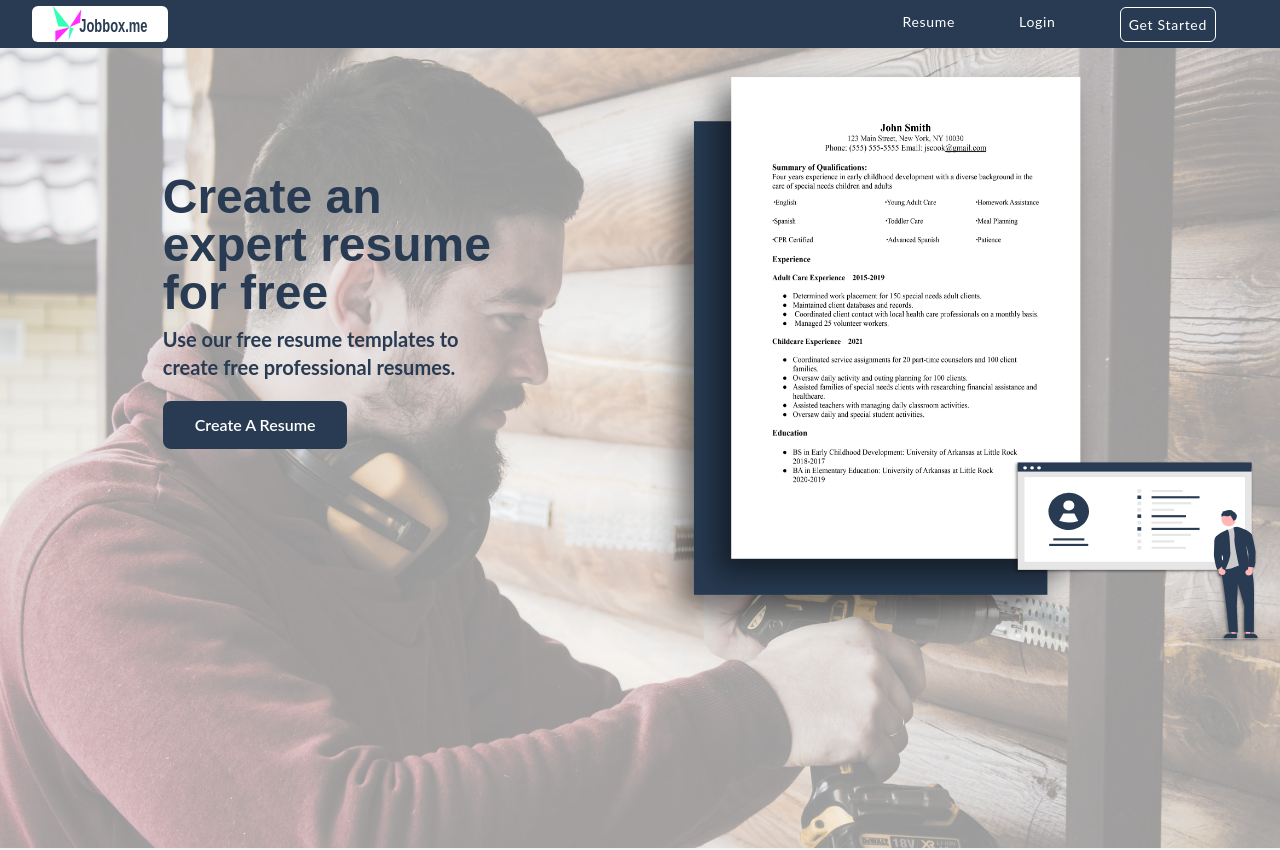
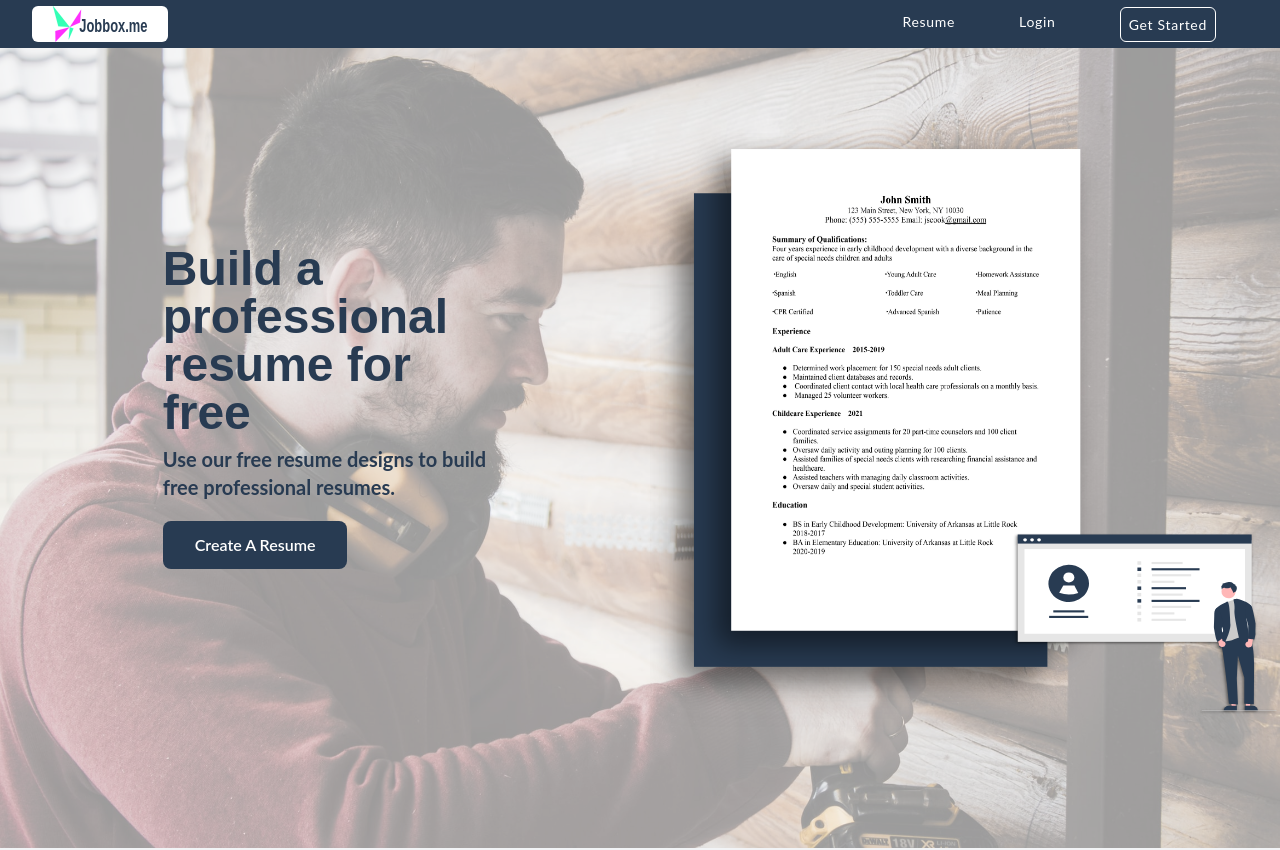
Before and after one commit to gccornejo441/Jobbox, a Next.js app: page / in a window 1280 px wide. Shown: the top 850 px of the page. Built offline with nearby package versions, Linux system fonts and the light colour scheme; no server answers.

Commit message:
fixing padding on image

```diff
--- a/components/main/mainBody.js
+++ b/components/main/mainBody.js
@@ -16,8 +16,8 @@ const MainBody = () => {
                         <div className="flex self-center mb-16 sm:mb-18 flex-col lg:flex-row px-5 sm:pr-0 w-full">
                             <div className="text-regal-blue lg:w-1/2">
                                 <div className="lg:px-16 xl:w-3/4 mx-auto sm:mb-8 md:mb-0 md:mt-36">
-                                    <h1 className="text-left font-extrabold text-2xl sm:text-4xl lg:text-5xl font-sans leading-normal">Create an expert resume for free</h1>
-                                    <h2 className="my-2 text-left font-bold text-md sm:text-lg lg:text-xl">Use our free resume templates to create free professional resumes.</h2>
+                                    <h1 className="text-left font-extrabold text-2xl sm:text-4xl lg:text-5xl font-sans leading-normal">Build a professional resume for free</h1>
+                                    <h2 className="my-2 text-left font-bold text-md sm:text-lg lg:text-xl">Use our free resume designs to build free professional resumes.</h2>
                                     <div className="flex justify-center sm:justify-start">
                                         <Link href="/resume-now">
                                             <button
@@ -28,7 +28,7 @@ const MainBody = () => {
                                     </div>
                                 </div>
                             </div>
-                            <div className="flex lg:w-1/2 xl:pb-36">
+                            <div className="flex lg:w-1/2">
                                 <Image
                                     src={resumePic}
                                     alt="Picture of a sample resume"
```
